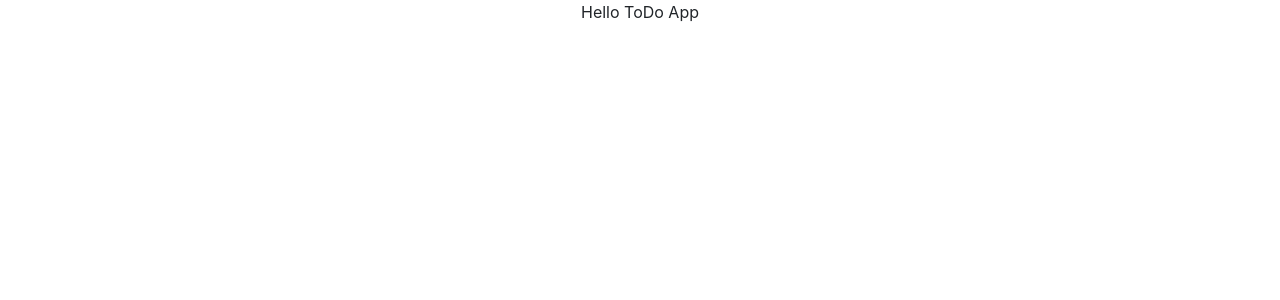
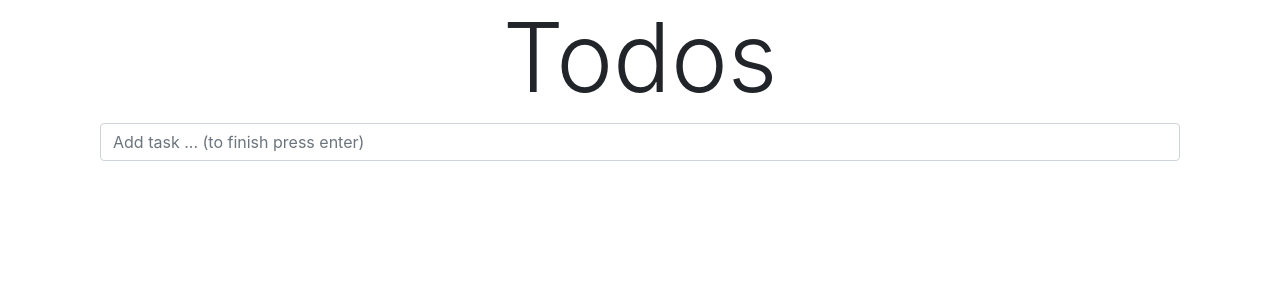
Before and after one commit to Adi-mor2009/Todo-App, a React (Create React App) app: page / in a window 1280 px wide. Shown: the top 300 px of the page. Built offline with nearby package versions, Linux system fonts and the light colour scheme.

Commit message:
Text box input by enter, show active and complite tasks

```diff
--- a/src/App.js
+++ b/src/App.js
@@ -1,12 +1,13 @@
 import logo from './logo.svg';
 import './App.css';
 import { Container } from 'react-bootstrap';
+import Todo from './pages/Todo/TodoPage';
 
 function App() {
   return (
     <div className="App">
       <Container>
-        Hello ToDo App
+        <Todo></Todo>
       </Container>
     </div>
   );
--- /dev/null
+++ b/src/components/ActiveTasks/ActiveTasks.css
@@ -0,0 +1,8 @@
+.c-active-task {
+    margin: 5px;
+    padding:20px;
+}
+
+.c-active-task .list-group-item-action {
+    text-align: left;
+}
--- /dev/null
+++ b/src/components/ActiveTasks/ActiveTasks.js
@@ -0,0 +1,20 @@
+import React from 'react';
+import { Form, FormControl, InputGroup, ListGroup } from 'react-bootstrap';
+import './ActiveTasks.css'
+
+
+function ActiveTasks({ tasks, onTaskRemove, onTaskSelected }) {
+    return (
+        <div className="c-active-task">
+            <ListGroup variant="flush">
+                {tasks.map((task, index) =>
+                    <ListGroup.Item action>
+                        <Form.Check label={task} onClick={() => onTaskSelected(index)}/>
+                    </ListGroup.Item>)}
+            </ListGroup>
+            {/* onMouseOver={() => onTaskRemove(index)}> */}
+        </div>
+    );
+}
+
+export default ActiveTasks;
--- /dev/null
+++ b/src/components/ComplitedTasks/ComplitedTasks.css
@@ -0,0 +1,10 @@
+.c-complited-task {
+    padding:20px;
+}
+.c-complited-task .list-group-item-action {
+        text-align: left;
+}
+
+.c-complited-task .form-check-label {
+    text-decoration: line-through;
+}
--- /dev/null
+++ b/src/components/ComplitedTasks/ComplitedTasks.js
@@ -0,0 +1,25 @@
+import React from 'react';
+import { Form, ListGroup } from 'react-bootstrap';
+import './ComplitedTasks.css'
+
+
+function ComplitedTasks({ tasks, onTaskRemove, onTaskSelected }) {
+    return (
+        <div className="c-complited-task">
+            <ListGroup variant="flush">
+                {tasks.map((task, index) =>
+                    <ListGroup.Item disabled action>
+                        <Form.Check label={task} onClick={() => onTaskSelected(index)}/>
+                    </ListGroup.Item>)}
+            </ListGroup>
+            {/* <InputGroup className="mb-3" variant="flush">
+                <InputGroup.Prepend>
+                    <InputGroup.Checkbox aria-label="Checkbox for following text input" />
+                </InputGroup.Prepend>
+                <FormControl aria-label="Text input with checkbox" />
+            </InputGroup> */}
+        </div>
+    );
+}
+
+export default ComplitedTasks;
--- /dev/null
+++ b/src/components/TaskBox/TaskBox.js
@@ -0,0 +1,15 @@
+import React from 'react';
+import { Form } from 'react-bootstrap';
+import './TaskBox.css'
+
+
+function TaskBox({placeholder, onEnter, taskText, onTextChange}) {
+    return (
+        <div className="c-taskbox">
+            <Form.Control type="text" placeholder={placeholder} value={taskText} onChange = {e => onTextChange(e.target.value)}
+                onKeyPress={e => e.key === 'Enter' ? onEnter(e.target.value) : null}/>
+        </div>
+    );
+}
+
+export default TaskBox;
--- /dev/null
+++ b/src/pages/Todo/TodoPage.js
@@ -0,0 +1,37 @@
+import React from "react";
+import ActiveTasks from "../../components/ActiveTasks/ActiveTasks";
+import ComplitedTasks from "../../components/ComplitedTasks/ComplitedTasks";
+const { Container, Alert } = require("react-bootstrap");
+const { default: TaskBox } = require("../../components/TaskBox/TaskBox");
+
+function Todo() {
+    const [tasks, setTasks] = React.useState([]);
+    const [complitedTasks, SetComplitedTasks] = React.useState([]);
+    const [text, setText] = React.useState("");
+    function handleEnterPressed(newTask) {
+        setTasks(tasks => tasks.concat(newTask))
+        setText("");
+    }
+    function handleTextChange(newText) {
+        setText(newText);
+    }
+    function markTaskAsComplited(index) {
+        SetComplitedTasks(complitedTasks => [...complitedTasks, tasks[index]]);
+        setTasks(tasks => tasks.slice(0, index).concat(tasks.slice(index + 1, tasks.length)));
+    }
+    function removeTaskFromActive(index) {
+        Alert();
+    }
+    return(
+        <div className="p-todo">
+            <Container>
+                <h1 className="display-1">Todos</h1>
+                <TaskBox placeholder="Add task ... (to finish press enter)" onEnter={handleEnterPressed} taskText={text} onTextChange={handleTextChange}></TaskBox>
+                <ActiveTasks tasks={tasks} onTaskRemove={removeTaskFromActive} onTaskSelected={markTaskAsComplited}></ActiveTasks>
+                <ComplitedTasks tasks={complitedTasks} onTaskRemove={removeTaskFromActive} onTaskSelected={markTaskAsComplited}></ComplitedTasks>
+            </Container>
+        </div>
+    )
+}
+
+export default Todo;
```
Also changed, not shown: src/components/TaskBox/TaskBox.css (added), src/pages/Todo/Todo.css (added).
